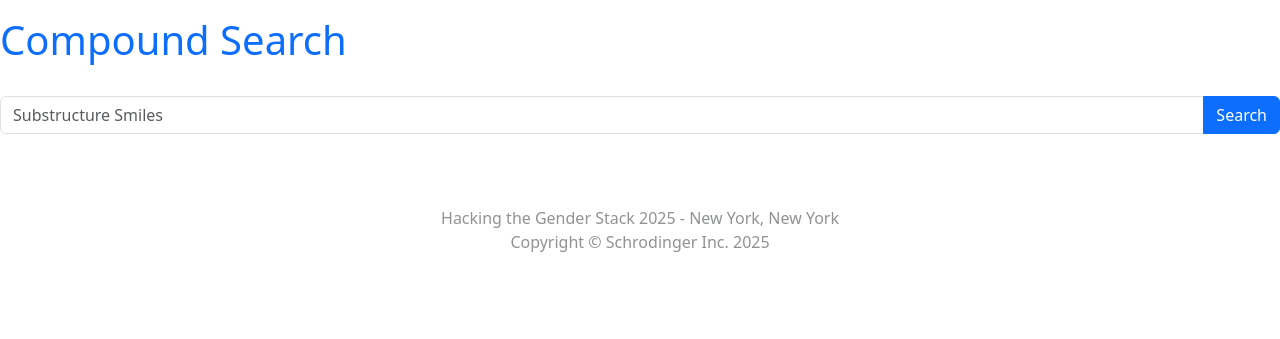
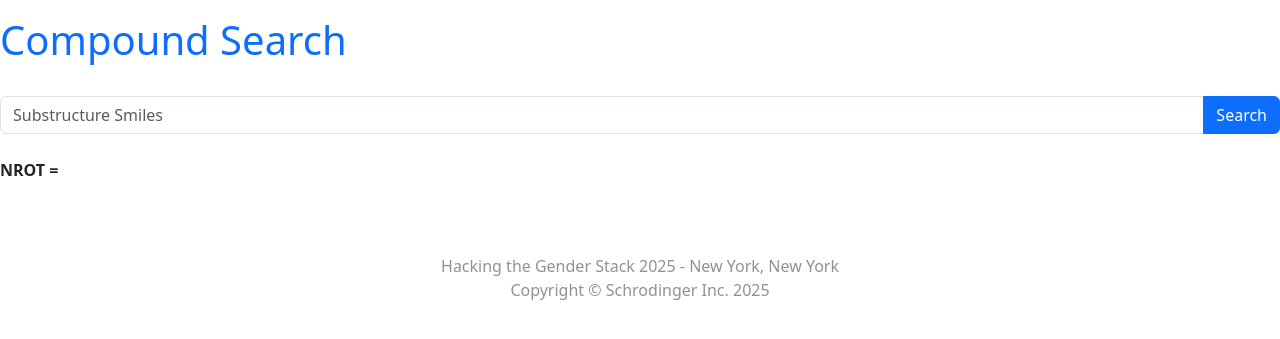
Before and after one commit to natashagit/kinaseHTGS, a Flask app: page / in a window 1280 px wide. Shown: the top 339 px of the page. Run offline with Flask 3, Linux system fonts and the light colour scheme; some libraries are stand-ins or nearby versions.

Commit message:
smiles query display

```diff
--- a/templates/base.html
+++ b/templates/base.html
@@ -62,7 +62,7 @@
 
     </head>
     <body>
-      <!--<b>NROT = {{ Nrot_value }}</b>-->
+      <b>NROT = {{ smiles_query }}</b>
       <div class="w-100 h-100 overflow-auto d-flex flex-column justify-content-between">
         <div class="container">
 
```
